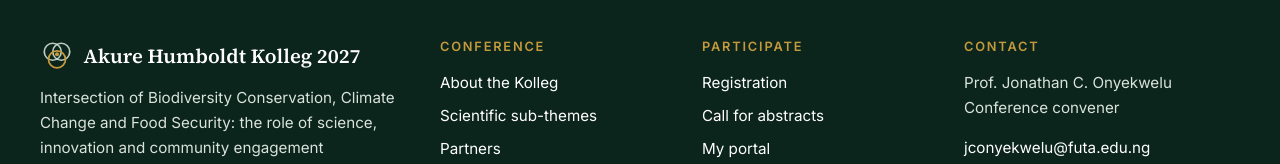
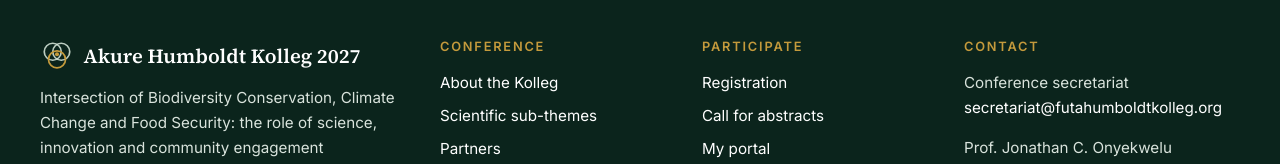
Before and after one commit to DrFayeunAgriStats/akure-humboldt-kolleg-2027, a Next.js app: page /about in a window 1280 px wide. Shown: the part 1024-1188 px from the top of the page. Built offline with nearby package versions, Linux system fonts and the light colour scheme; no server answers.

Commit message:
Publish the conference secretariat mailbox for enquiries

```diff
--- a/components/SiteFooter.tsx
+++ b/components/SiteFooter.tsx
@@ -36,6 +36,7 @@ export function SiteFooter() {
       </nav>
       <div className="footer-col">
         <h2>Contact</h2>
+        <p>Conference secretariat<br /><a href={`mailto:${CONTACT.secretariatEmail}`}>{CONTACT.secretariatEmail}</a></p>
         <p>{CONTACT.name}<br />{CONTACT.role}</p>
         <p><a href={`mailto:${CONTACT.email}`}>{CONTACT.email}</a></p>
       </div>
--- a/components/home/HomeSections.tsx
+++ b/components/home/HomeSections.tsx
@@ -220,15 +220,15 @@ export function Contact() {
     <div className="container contact-grid">
       <div>
         <p className="kicker kicker-light">Conference contact</p>
-        <h2 id="contact-title">Contact the convener</h2>
+        <h2 id="contact-title">Contact the conference secretariat</h2>
         <p>{CONTACT.intro}</p>
+        <p><a href={`mailto:${CONTACT.secretariatEmail}`}>{CONTACT.secretariatEmail}</a></p>
       </div>
       <div className="contact-card">
         <p className="eyebrow-small">{CONTACT.role}</p>
         <h3>{CONTACT.name}</h3>
         <p>{CONTACT.department}<br />{CONTACT.institution}</p>
-        <p className="contact-email">Conference enquiries: <a href={`mailto:${CONTACT.email}`}>{CONTACT.email}</a></p>
-        <p className="contact-fine">{CONTACT.note}</p>
+        <p className="contact-email"><a href={`mailto:${CONTACT.email}`}>{CONTACT.email}</a></p>
         <a className="btn btn-secondary" href={CONTACT.profile} target="_blank" rel="noopener noreferrer">Official FUTA staff profile<span className="sr-only"> (opens in a new tab)</span></a>
       </div>
     </div>
--- a/lib/site-content.ts
+++ b/lib/site-content.ts
@@ -110,14 +110,14 @@ export const INSTITUTIONS = {
 } as const;
 
 export const CONTACT = {
-  intro: 'Enquiries about Akure Humboldt Kolleg 2027 may be addressed to the conference convener.',
+  intro: 'For questions about registration, abstracts or the programme, email the conference secretariat.',
   name: 'Prof. Jonathan C. Onyekwelu',
   role: 'Conference convener',
   department: 'Department of Forestry and Wood Technology (FWT)',
   institution: 'Federal University of Technology, Akure, Nigeria',
   email: 'jconyekwelu@futa.edu.ng',
   profile: 'https://fwt.futa.edu.ng/home/profile/938',
-  note: 'Current conference enquiry email supplied by the organising team; the contact may be updated when a dedicated secretariat mailbox is established.'
+  secretariatEmail: 'secretariat@futahumboldtkolleg.org'
 } as const;
 
 export const HERO_IMAGE = {
```
